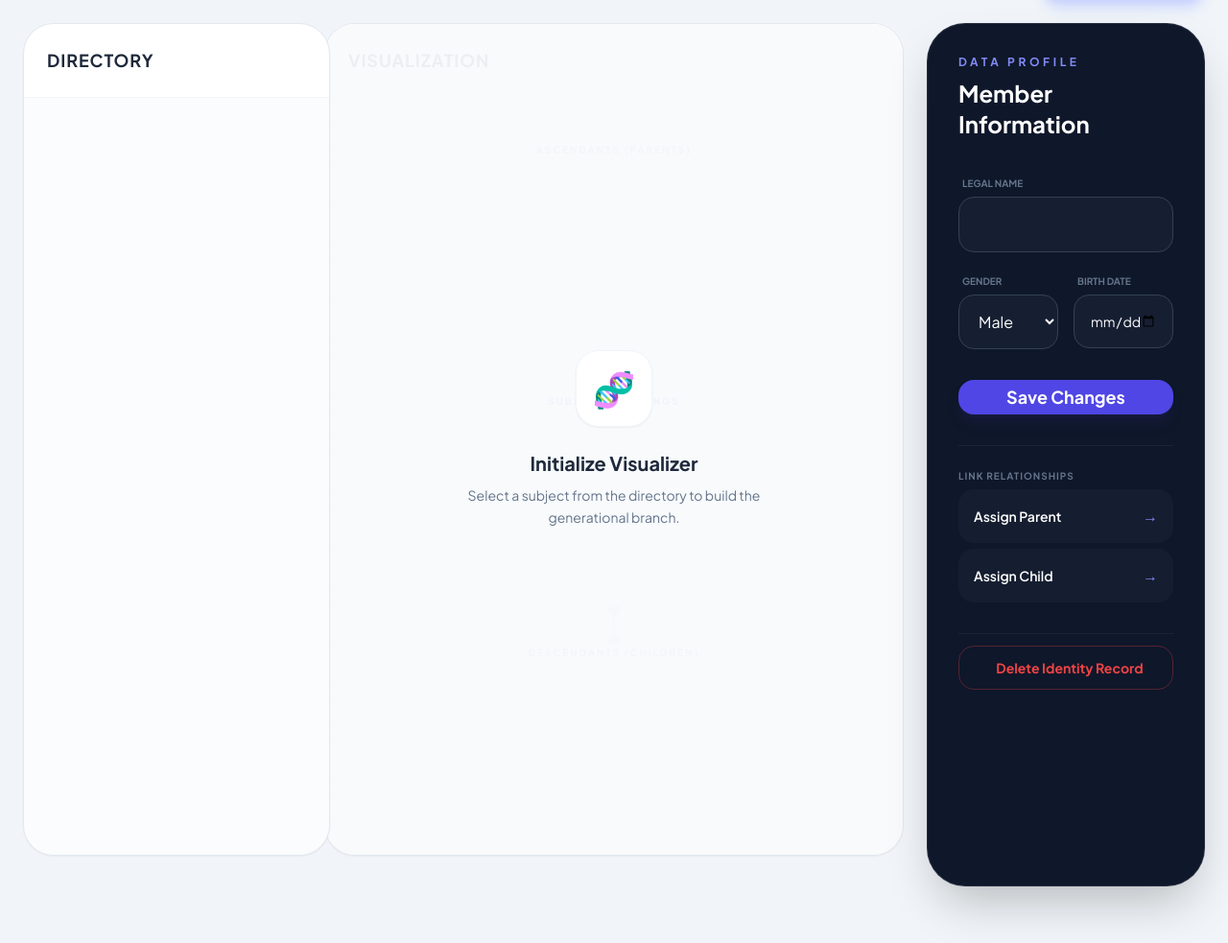
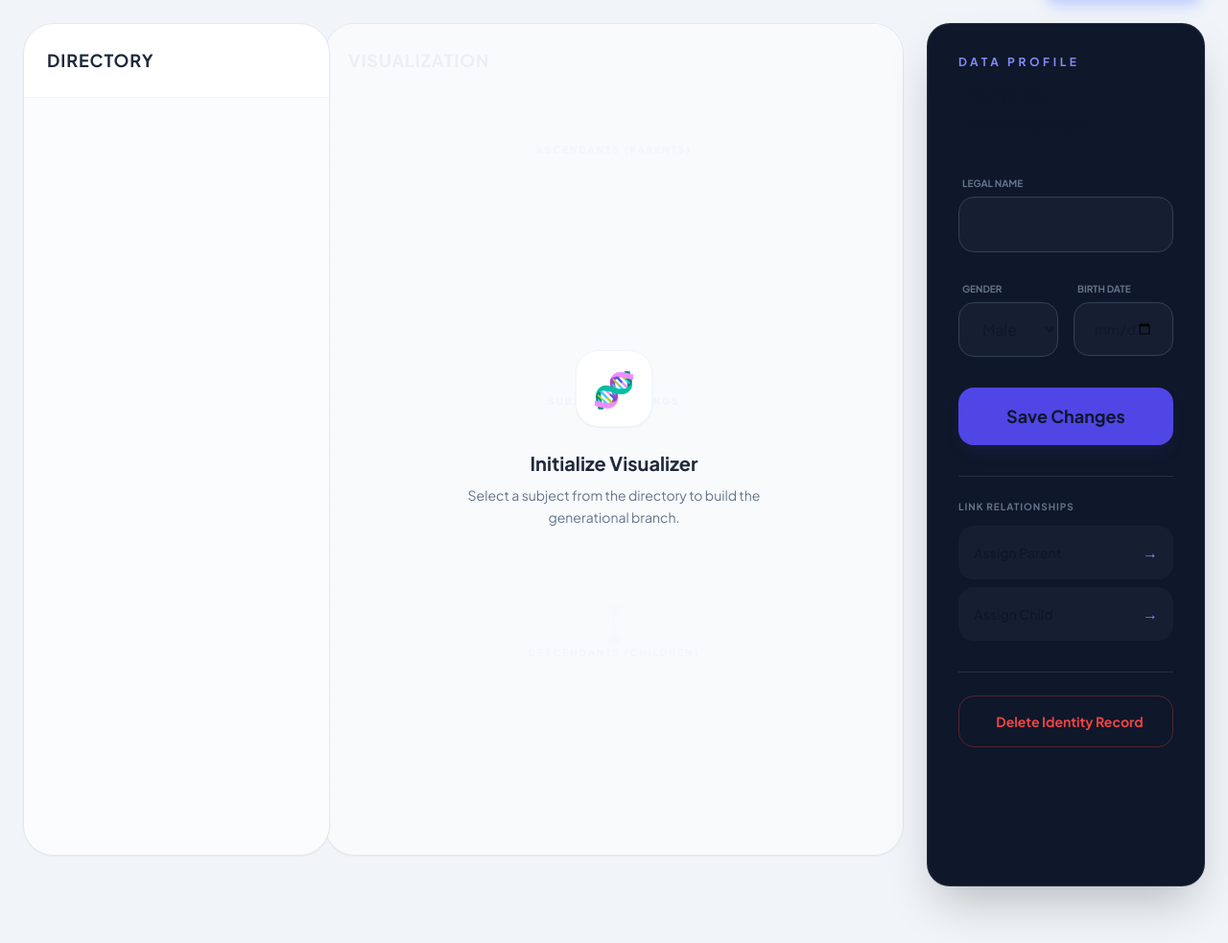
Before and after one commit to choigun0809A/FamilyTreeChoiForge, a Flask app: template templates/main_page_optimized.html in a window 1280 px wide. Shown: the part 76-1059 px from the top of the page at 96% size. Run offline with Flask 3, Linux system fonts and the light colour scheme; the template is opened without the code that fills it, so the values that code supplies are empty; parts of the project's set-up code (start-up, migrations or seed data) failed here and were passed over; some libraries are stand-ins or nearby versions.

Commit message:
hoping for details bar update

```diff
--- a/templates/main_page_optimized.html
+++ b/templates/main_page_optimized.html
@@ -132,33 +132,36 @@
 
 <aside
   id="detailsWrapper"
-  class="fixed inset-0 z-[60] flex items-center justify-center p-4 bg-slate-900/60 backdrop-blur-sm transition-all lg:static lg:bg-transparent lg:p-0 lg:opacity-100 lg:pointer-events-auto lg:col-span-3 lg:block opacity-0 pointer-events-none"
+  class="fixed inset-0 z-[60] flex items-center justify-center p-4 bg-slate-900/70 backdrop-blur-sm lg:static lg:bg-transparent lg:p-0 lg:opacity-100 lg:pointer-events-auto lg:col-span-3 lg:block opacity-0 pointer-events-none transition-all"
 >
   <div
-    class="bg-slate-900 rounded-[2.5rem] p-8 text-white w-full max-w-md lg:h-[85vh] overflow-y-auto custom-scroll shadow-2xl relative border border-white/10"
+    class="bg-slate-900 rounded-3xl w-full max-w-lg lg:max-w-none lg:h-[85vh] max-h-[92vh] lg:max-h-none overflow-hidden shadow-2xl border border-white/10 flex flex-col"
   >
-    <button
-      onclick="toggleDetails()"
-      class="lg:hidden absolute top-6 right-6 text-2xl text-slate-500"
-    >
-      ×
-    </button>
+    <!-- Header -->
+    <div class="flex items-center justify-between p-6 border-b border-white/10 lg:hidden">
+      <h2 class="text-lg font-bold text-white">Member Information</h2>
+      <button
+        onclick="toggleDetails()"
+        class="text-3xl text-slate-400 hover:text-white transition-colors"
+      >
+        ×
+      </button>
+    </div>
 
-    <div id="detailsPanel" class="space-y-8">
-      <header>
-        <h2
-          class="text-xs font-black uppercase tracking-[0.3em] text-indigo-400 mb-2"
-        >
+    <!-- Scrollable Content -->
+    <div id="detailsPanel" class="flex-1 overflow-y-auto custom-scroll p-6 space-y-8 lg:p-8">
+
+      <header class="hidden lg:block">
+        <h2 class="text-xs font-black uppercase tracking-[0.3em] text-indigo-400 mb-2">
           Data Profile
         </h2>
         <h3 class="text-2xl font-bold">Member Information</h3>
       </header>
 
-      <div class="space-y-4">
+      <div class="space-y-6">
+        <!-- Legal Name -->
         <div>
-          <label class="text-[10px] font-bold uppercase text-slate-500 ml-1"
-            >Legal Name</label
-          >
+          <label class="text-[10px] font-bold uppercase text-slate-500 ml-1">Legal Name</label>
           <input
             id="editName"
             type="text"
@@ -166,14 +169,13 @@
           />
         </div>
 
+        <!-- Gender + Birth Date -->
         <div class="grid grid-cols-2 gap-4">
           <div>
-            <label class="text-[10px] font-bold uppercase text-slate-500 ml-1"
-              >Gender</label
-            >
+            <label class="text-[10px] font-bold uppercase text-slate-500 ml-1">Gender</label>
             <select
               id="editGender"
-              class="w-full bg-slate-800/50 border border-slate-700 rounded-2xl px-4 py-4 mt-1 outline-none"
+              class="w-full bg-slate-800/50 border border-slate-700 rounded-2xl px-5 py-4 mt-1 outline-none"
             >
               <option value="Male">Male</option>
               <option value="Female">Female</option>
@@ -181,154 +183,70 @@
             </select>
           </div>
           <div>
-            <label class="text-[10px] font-bold uppercase text-slate-500 ml-1"
-              >Birth Date</label
-            >
+            <label class="text-[10px] font-bold uppercase text-slate-500 ml-1">Birth Date</label>
             <input
               id="editBirthDate"
               type="date"
-              class="w-full bg-slate-800/50 border border-slate-700 rounded-2xl px-4 py-4 mt-1 outline-none text-sm"
+              class="w-full bg-slate-800/50 border border-slate-700 rounded-2xl px-5 py-4 mt-1 outline-none text-sm"
             />
           </div>
         </div>
       </div>
 
+      <!-- Save Button -->
       <button
         onclick="autoSave()"
-        class="w-full bg-indigo-600 hover:bg-indigo-500 py-1 rounded-2xl font-bold text-lg transition-all shadow-lg shadow-indigo-900/20"
+        class="w-full bg-indigo-600 hover:bg-indigo-500 py-4 rounded-2xl font-bold text-lg transition-all shadow-lg shadow-indigo-900/20"
       >
         Save Changes
       </button>
 
-      <div class="space-y-1.5 pt-6 border-t border-white/5">
-        <p
-          class="text-[10px] font-black uppercase tracking-widest text-slate-500"
-        >
+      <!-- Relationships Section -->
+      <div class="space-y-2 pt-6 border-t border-white/10">
+        <p class="text-[10px] font-black uppercase tracking-widest text-slate-500 mb-3">
           Link Relationships
         </p>
 
         <button
           onclick="toggleParentForm()"
-          class="w-full bg-slate-800/40 hover:bg-slate-800 p-4 rounded-2xl text-left flex justify-between items-center group transition-all"
+          class="w-full bg-slate-800/50 hover:bg-slate-800 p-4 rounded-2xl text-left flex justify-between items-center group transition-all"
         >
           <span class="text-sm font-semibold">Assign Parent</span>
-          <span
-            class="text-indigo-400 group-hover:translate-x-1 transition-transform"
-            >→</span
-          >
+          <span class="text-indigo-400 group-hover:translate-x-1 transition-transform">→</span>
         </button>
-        <div
-          id="parentForm"
-          class="bg-slate-800/60 p-4 rounded-2xl space-y-3 border border-indigo-500/20 hidden"
-        >
-          <input
-            id="newParentName"
-            placeholder="Parent Name"
-            class="w-full bg-slate-900 px-4 py-2 rounded-xl text-sm"
-          />
-          <input
-            id="newParentId"
-            placeholder="Parent ID"
-            type="number"
-            class="w-full bg-slate-900 px-4 py-2 rounded-xl text-sm"
-          />
-          <button
-            onclick="addParent()"
-            class="w-full bg-indigo-600 py-2 rounded-xl text-sm font-bold"
-          >
-            Link Parent
-          </button>
+
+        <div id="parentForm" class="hidden bg-slate-800/70 p-5 rounded-2xl space-y-3 border border-indigo-500/20">
+          <input id="newParentName" placeholder="Parent Name" class="w-full bg-slate-900 px-4 py-3 rounded-xl text-sm" />
+          <input id="newParentId" placeholder="Parent ID" type="number" class="w-full bg-slate-900 px-4 py-3 rounded-xl text-sm" />
+          <button onclick="addParent()" class="w-full bg-indigo-600 py-3 rounded-xl text-sm font-bold">Link Parent</button>
         </div>
 
         <button
           onclick="toggleChildForm()"
-          class="w-full bg-slate-800/40 hover:bg-slate-800 p-4 rounded-2xl text-left flex justify-between items-center group transition-all"
+          class="w-full bg-slate-800/50 hover:bg-slate-800 p-4 rounded-2xl text-left flex justify-between items-center group transition-all"
         >
           <span class="text-sm font-semibold">Assign Child</span>
-          <span
-            class="text-indigo-400 group-hover:translate-x-1 transition-transform"
-            >→</span
-          >
+          <span class="text-indigo-400 group-hover:translate-x-1 transition-transform">→</span>
         </button>
-        <div
-          id="childForm"
-          class="hidden bg-slate-800/60 p-4 rounded-2xl space-y-3 border border-indigo-500/20"
-        >
-          <input
-            id="newChildName"
-            placeholder="Child Name"
-            class="w-full bg-slate-900 px-4 py-2 rounded-xl text-sm"
-          />
-          <input
-            id="newChildId"
-            placeholder="Child ID"
-            type="number"
-            class="w-full bg-slate-900 px-4 py-2 rounded-xl text-sm"
-          />
-          <button
-            onclick="addChild()"
-            class="w-full bg-indigo-600 py-2 rounded-xl text-sm font-bold"
-          >
-            Link Child
-          </button>
+
+        <div id="childForm" class="hidden bg-slate-800/70 p-5 rounded-2xl space-y-3 border border-indigo-500/20">
+          <input id="newChildName" placeholder="Child Name" class="w-full bg-slate-900 px-4 py-3 rounded-xl text-sm" />
+          <input id="newChildId" placeholder="Child ID" type="number" class="w-full bg-slate-900 px-4 py-3 rounded-xl text-sm" />
+          <button onclick="addChild()" class="w-full bg-indigo-600 py-3 rounded-xl text-sm font-bold">Link Child</button>
         </div>
       </div>
 
-      <div class="pt-3 mt-3 border-t border-white/5">
+      <!-- Delete Button -->
+      <div class="pt-6 border-t border-white/10">
         <button
           id="deleteMemberBtn"
-          class="w-full group flex items-center justify-center gap-2 py-3 rounded-2xl border border-red-500/30 text-red-500 hover:bg-red-500 hover:text-white transition-all duration-300 font-bold text-sm"
+          class="w-full group flex items-center justify-center gap-2 py-4 rounded-2xl border border-red-500/30 text-red-500 hover:bg-red-500 hover:text-white transition-all duration-300 font-bold text-sm"
         >
-          <i class="fas fa-trash-alt text-xs group-hover:shake"></i>
+          <i class="fas fa-trash-alt text-xs"></i>
           Delete Identity Record
         </button>
       </div>
 
-      <div
-        id="deleteMemberModal"
-        class="fixed inset-0 z-[110] flex items-center justify-center p-4 bg-slate-950/80 backdrop-blur-sm hidden"
-      >
-        <div
-          class="bg-slate-900 border border-white/10 rounded-[2.5rem] p-8 max-w-sm w-full shadow-2xl transform transition-all"
-        >
-          <div
-            class="w-16 h-16 bg-red-500/10 rounded-2xl flex items-center justify-center mx-auto mb-6"
-          >
-            <i class="fas fa-exclamation-triangle text-2xl text-red-500"></i>
-          </div>
-
-          <h3 class="text-xl font-bold text-white text-center">
-            Confirm Deletion
-          </h3>
-          <p class="text-slate-400 text-sm text-center mt-2 leading-relaxed">
-            This action is irreversible. All biological links and generational
-            data for this identity will be purged from the Nexus.
-          </p>
-
-          <div class="grid grid-cols-2 gap-4 mt-8">
-            <button
-              id="cancelDeleteBtn"
-              class="py-4 rounded-2xl bg-slate-800 hover:bg-slate-700 text-white font-bold text-sm transition-colors"
-            >
-              Abort
-            </button>
-            <button
-              id="confirmDeleteBtn"
-              class="py-4 rounded-2xl bg-red-600 hover:bg-red-500 text-white font-bold text-sm shadow-lg shadow-red-900/20 transition-all active:scale-95"
-            >
-              Purge Data
-            </button>
-          </div>
-        </div>
-      </div>
-    </div>
-
-    <div
-      id="noDetailsMsg"
-      class="h-full flex flex-col items-center justify-center text-slate-500 text-center opacity-40 hidden"
-    >
-      <p class="text-4xl mb-4">📝</p>
-      <p class="text-sm font-medium">Select a profile to edit</p>
     </div>
   </div>
 </aside>
```
